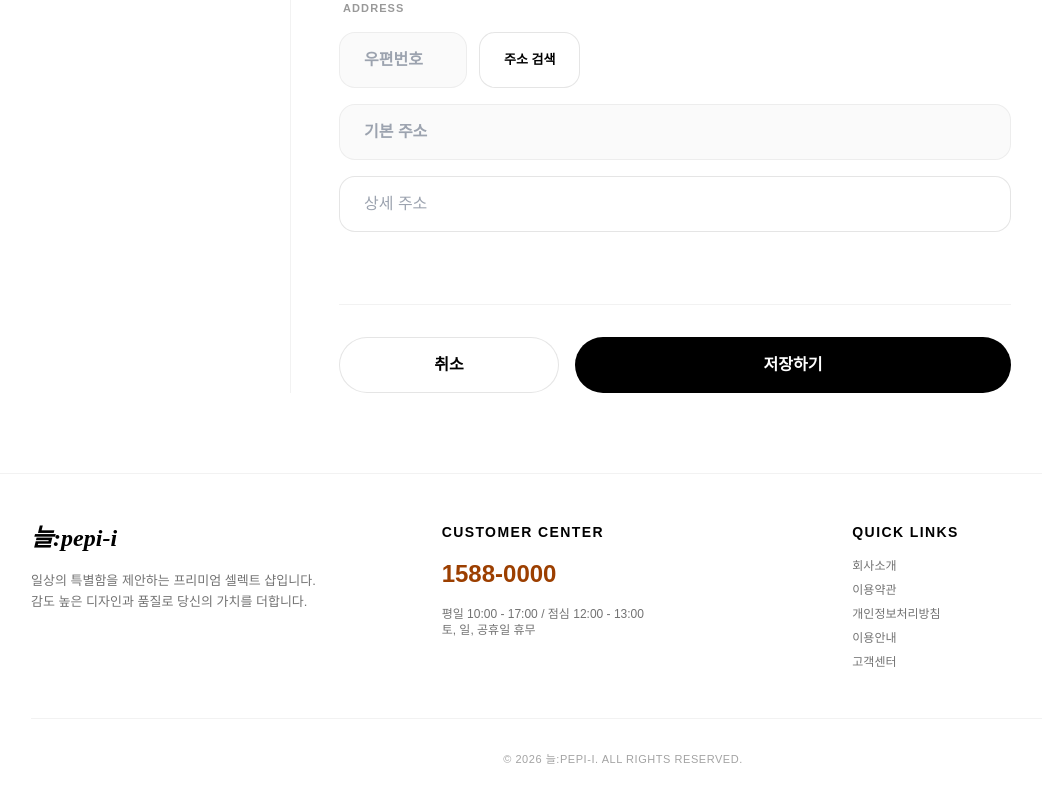
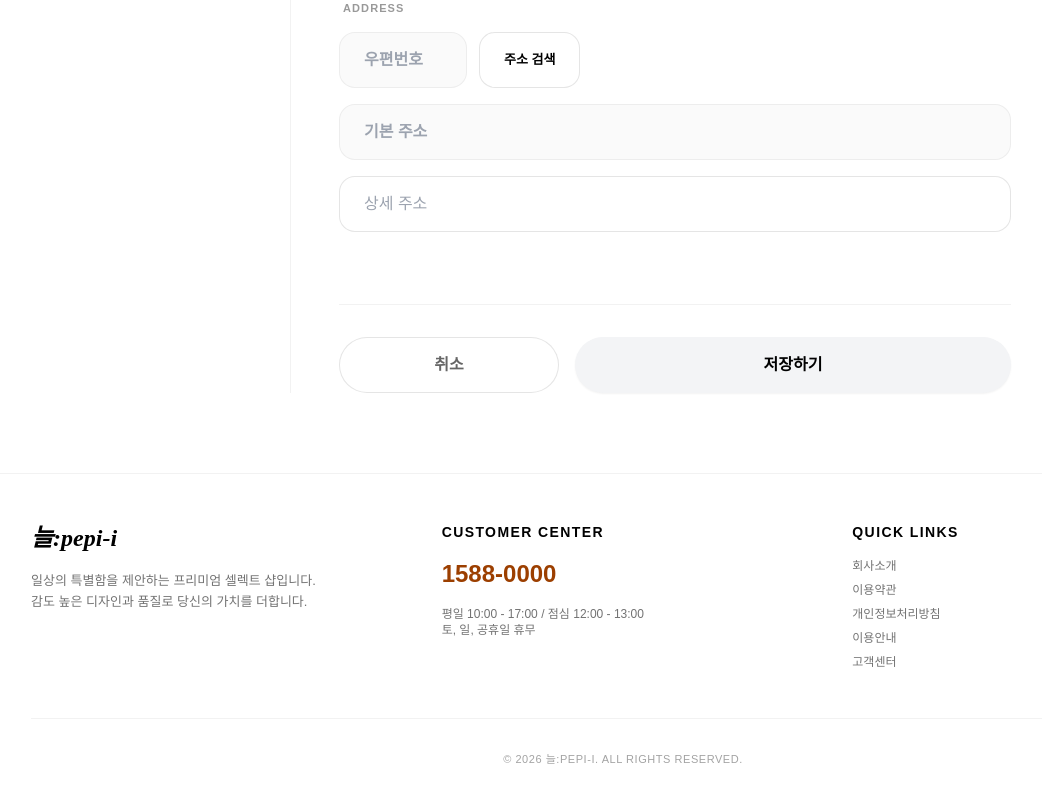
Before and after one commit to jjanga110279-del/pepi-A, a React (Vite) app: page /edit-profile in a window 1280 px wide. Shown: the part 1129-1929 px from the top of the page, without its empty margins (17-1059 px from the left). Built offline with nearby package versions, Linux system fonts and the light colour scheme; sample sign-in values are in the browser's storage; a web font is replaced by a local one.

Commit message:
style: remove forbidden black background from Save button in Edit Profile

```diff
--- a/src/pages/EditProfile.jsx
+++ b/src/pages/EditProfile.jsx
@@ -233,8 +233,8 @@ export default function EditProfile() {
             </div>
 
             <div className="flex gap-4 mt-8 pt-8 border-t border-black/5">
-              <button onClick={() => navigate('/mypage')} className="flex-1 h-14 bg-white border border-black/10 rounded-full font-bold">취소</button>
-              <button onClick={handleSave} className="flex-[2] h-14 bg-black text-white rounded-full font-bold">저장하기</button>
+              <button onClick={() => navigate('/mypage')} className="flex-1 h-14 bg-white border border-black/10 rounded-full font-bold text-black/60 hover:bg-gray-50 transition-all">취소</button>
+              <button onClick={handleSave} className="flex-[2] h-14 bg-gray-100 hover:bg-gray-200 text-black rounded-full font-bold transition-all shadow-sm">저장하기</button>
             </div>
           </div>
         </div>
```
